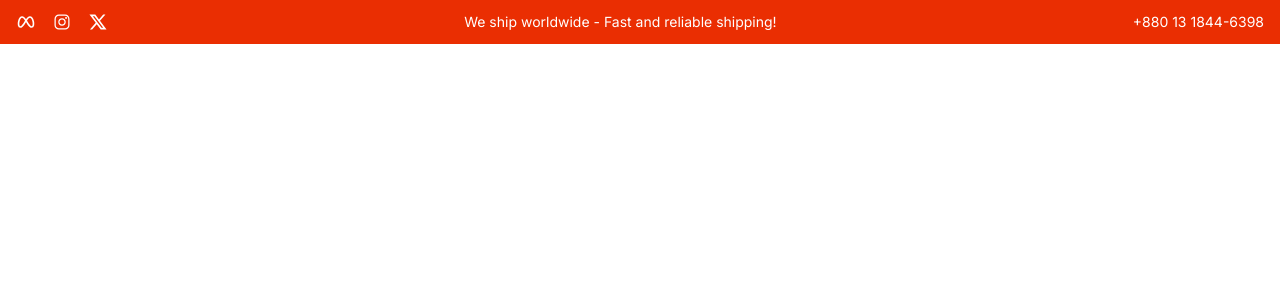
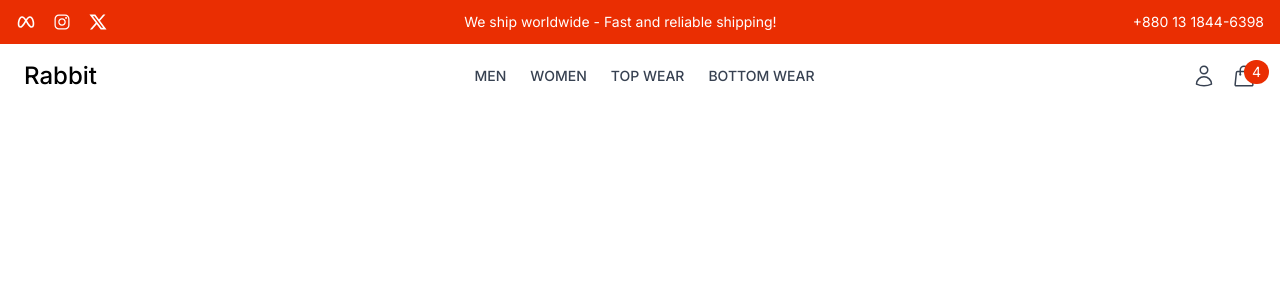
Before and after one commit to Sadik-Sami/rabbit-Ecommerce, a React (Vite) app in the folder frontend/: page / in a window 1280 px wide. Shown: the top 300 px of the page. Built offline with nearby package versions, Linux system fonts and the light colour scheme.

Commit message:
added basic navbar

```diff
--- a/frontend/src/components/Common/Header.jsx
+++ b/frontend/src/components/Common/Header.jsx
@@ -1,13 +1,14 @@
 import TopBar from '../Layout/TopBar';
-
+import Navbar from './Navbar';
 const Header = () => {
 	return (
-		<div>
+		<header>
 			{/* Topbar */}
 			<TopBar />
 			{/* Navbar */}
+			<Navbar />
 			{/* Cart Drawer */}
-		</div>
+		</header>
 	);
 };
 
--- /dev/null
+++ b/frontend/src/components/Common/Navbar.jsx
@@ -0,0 +1,48 @@
+import { Link } from 'react-router-dom';
+import { HiOutlineUser, HiOutlineShoppingBag, HiBars3BottomRight } from 'react-icons/hi2';
+const Navbar = () => {
+	return (
+		<>
+			<nav className='container mx-auto flex items-center justify-between py-4 px-6'>
+				{/* Left - Logo */}
+				<div>
+					<Link to='/' className='text-2xl font-medium'>
+						Rabbit
+					</Link>
+				</div>
+				{/* Center - Navigation Link */}
+				<div className='hidden md:flex space-x-6'>
+					<Link to='#' className='text-gray-700 hover:text-black text-sm font-medium uppercase'>
+						Men
+					</Link>
+					<Link to='#' className='text-gray-700 hover:text-black text-sm font-medium uppercase'>
+						Women
+					</Link>
+					<Link to='#' className='text-gray-700 hover:text-black text-sm font-medium uppercase'>
+						Top Wear
+					</Link>
+					<Link to='#' className='text-gray-700 hover:text-black text-sm font-medium uppercase'>
+						Bottom Wear
+					</Link>
+				</div>
+				{/* Right - Icons */}
+				<div className='flex items-center space-x-4'>
+					<Link to='/profile' className='hover:text-black'>
+						<HiOutlineUser className='h-6 w-6 text-gray-700' />
+					</Link>
+					<button className='relative hover:text-black'>
+						<HiOutlineShoppingBag className='h-6 w-6 text-gray-700' />
+						<span className='absolute -top-1 bg-rabbit-red text-white text-sm rounded-full px-2 py-0.5'>4</span>
+					</button>
+					{/* Search */}
+
+					<button className='md:hidden'>
+						<HiBars3BottomRight className='h-6 w-6 text-gray-700' />
+					</button>
+				</div>
+			</nav>
+		</>
+	);
+};
+
+export default Navbar;
```
